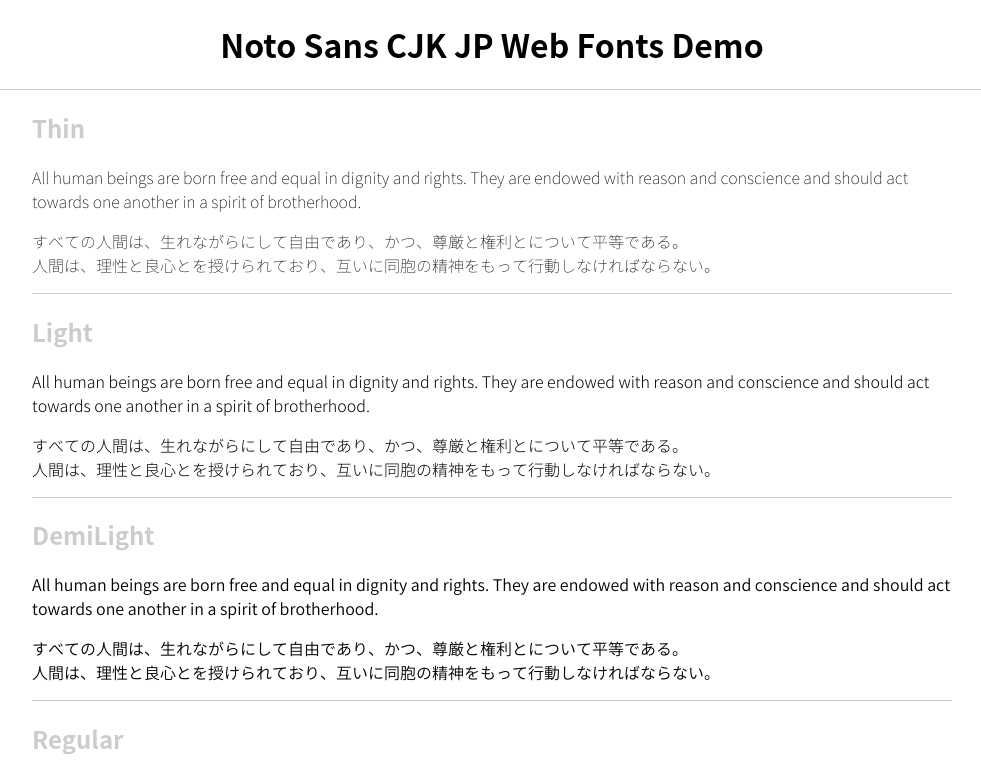
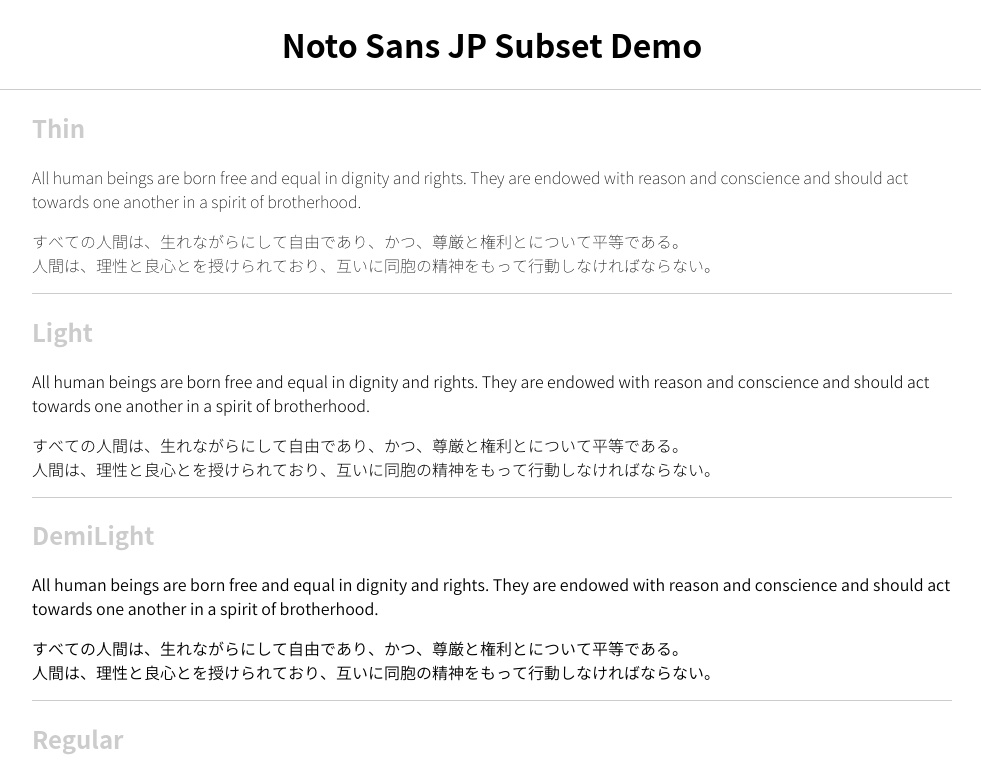
Before and after one commit to ixkaito/NotoSansJP-subset, a plain HTML site: page docs/index.html in a window 1280 px wide. Shown: the top 773 px of the page, without its empty margins (148-1129 px from the left). Drawn offline with Linux system fonts and the light colour scheme; a web font is replaced by a local one.

Commit message:
Update the title

```diff
--- a/docs/index.html
+++ b/docs/index.html
@@ -2,13 +2,13 @@
 <html lang="ja">
 <head>
 	<meta charset="UTF-8">
-	<title>Noto Sans CJK JP Web Fonts Demo</title>
+	<title>Noto Sans JP Subset Demo</title>
 	<link rel="stylesheet" href="assets/css/fonts.css">
 	<link rel="stylesheet" href="assets/css/main.css">
 </head>
 <body>
 	<header>
-		<h1>Noto Sans CJK JP Web Fonts Demo</h1>
+		<h1>Noto Sans JP Subset Demo</h1>
 	</header>
 	<hr>
 	<div class="container">
```
